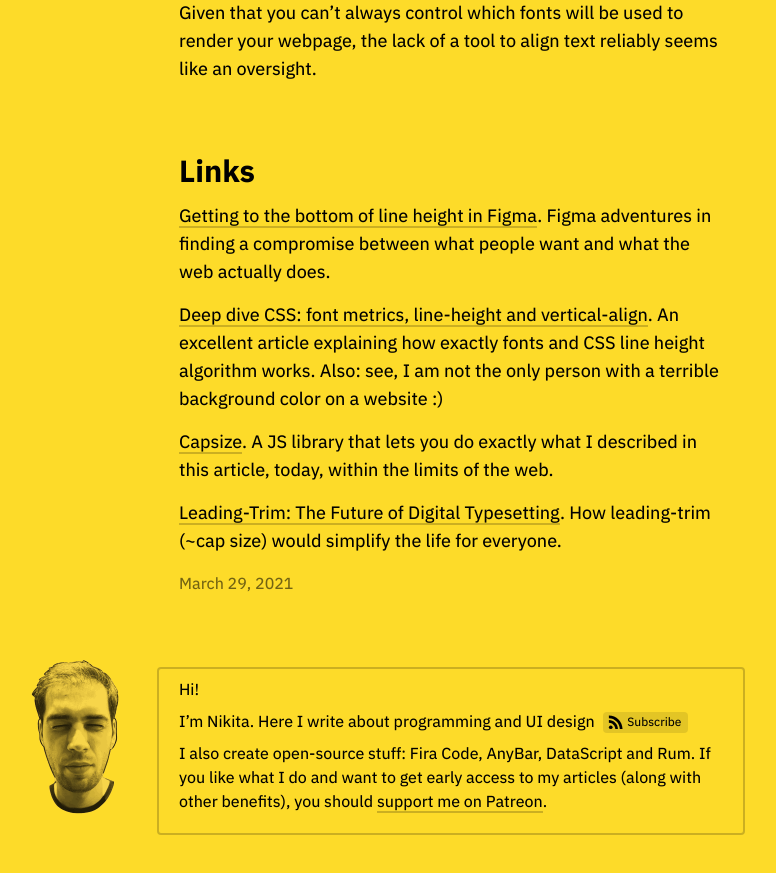
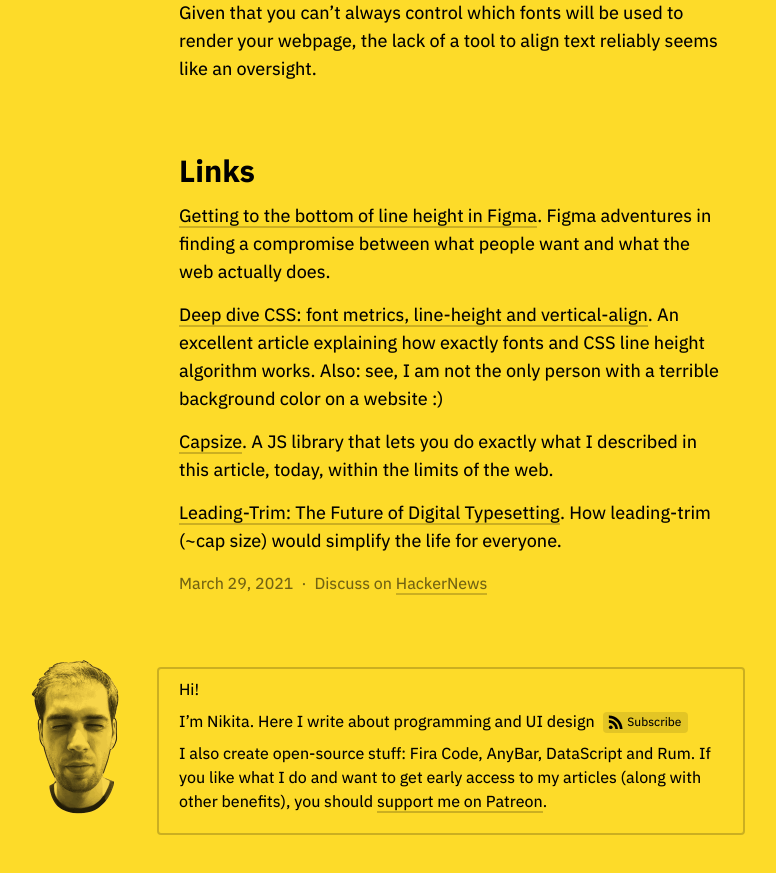
Before and after one commit to tonsky/tonsky.github.io, a Jekyll site: the page built from _posts/2021-03-29-font-size.md, in a window 1280 px wide and 900 px high, scrolled down 12040 px, cut to the strip 27-900 px from the top of the window. Shown: the whole strip, without its empty margins (190-966 px from the left). Built offline with Jekyll 4.4.1, drawn with Linux system fonts in a browser that asks for light colours; some of the changed lines change nothing that is shown.

Commit message:
HN link to font size

```diff
--- a/_posts/2021-03-29-font-size.md
+++ b/_posts/2021-03-29-font-size.md
@@ -3,6 +3,7 @@ layout: post
 title: "Font size is useless; let’s fix it"
 category: blog
 summary: "What happens when you set fontSize: 32 in your favorite editor"
+hackernews_id: 26633148
 ---
 
 What happens when you set `"font_size": 32` in your favorite editor? I would’ve told you anyway, but I’m glad that you asked.
```
